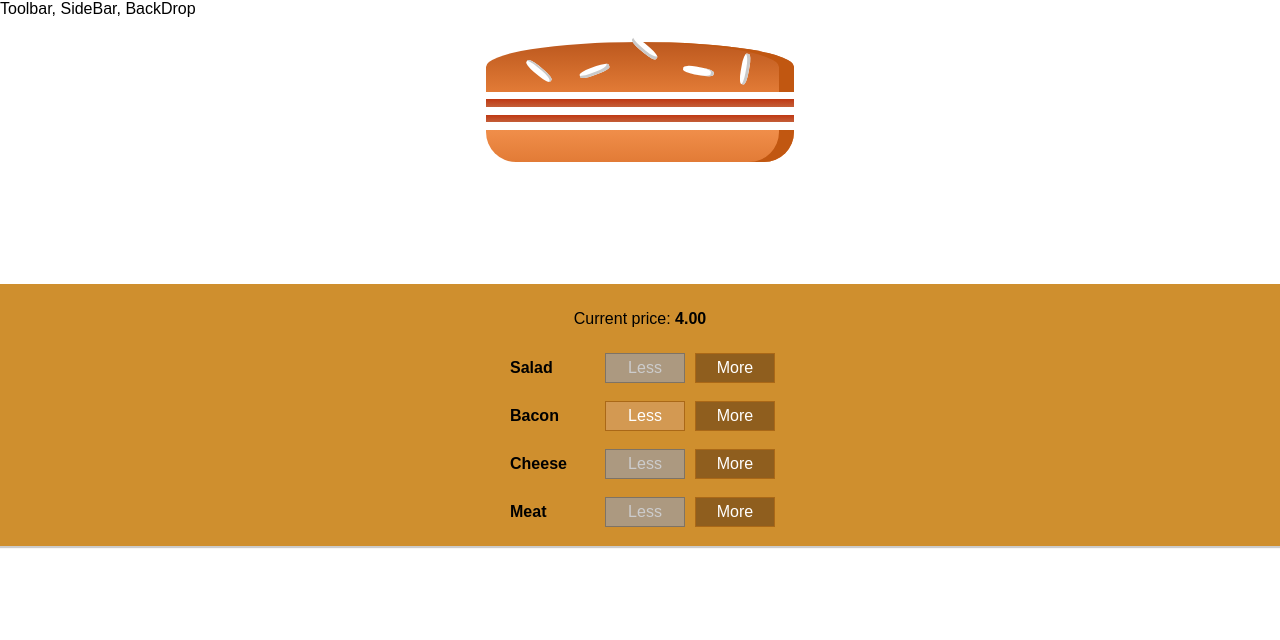
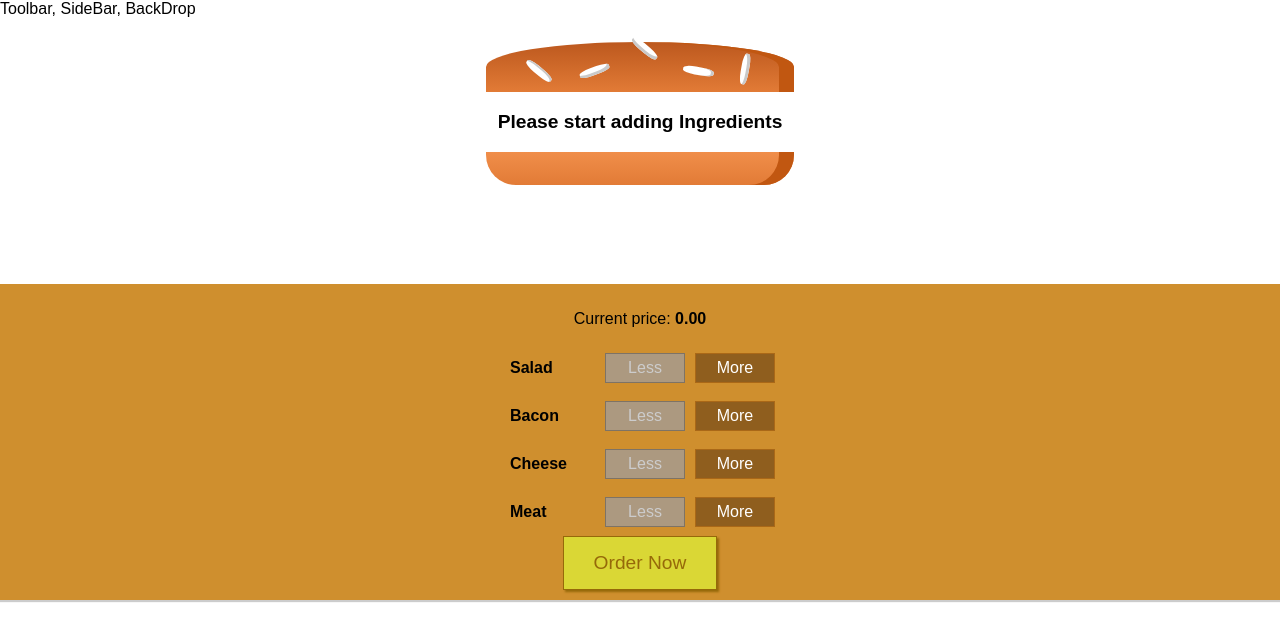
Before and after one commit to tushar1907/React-Application-The-Burger-Builder, a React app in the folder the-burger-builder/: page / in a window 1280 px wide. Shown: the top 640 px of the page. Built offline with nearby package versions, Linux system fonts and the light colour scheme.

Commit message:
Oeder now button added

```diff
--- a/the-burger-builder/src/components/Burger/BuildControls/BuildControls.css
+++ b/the-burger-builder/src/components/Burger/BuildControls/BuildControls.css
@@ -8,3 +8,45 @@
     margin: auto;
     padding: 10px 0;
 }
+
+
+.OrderButton {
+    background-color: #DAD735;
+    outline: none;
+    cursor: pointer;
+    border: 1px solid #966909;
+    color: #966909;
+    font-family: inherit;
+    font-size: 1.2em;
+    padding: 15px 30px;
+    box-shadow: 2px 2px 2px #966909;
+}
+
+.OrderButton:hover, .OrderButton:active {
+    background-color: #A0DB41;
+    border: 1px solid #966909;
+    color: #966909;
+}
+
+.OrderButton:disabled {
+    background-color: #C7C6C6;
+    cursor: not-allowed;
+    border: 1px solid #ccc;
+    color: #888888;
+}
+
+.OrderButton:not(:disabled) {
+    animation: enable 0.3s linear;
+}
+
+@keyframes enable {
+    0% {
+        transform: scale(1);
+    }
+    60% {
+        transform: scale(1.1);
+    }
+    100% {
+        transform: scale(1);
+    }
+}
--- a/the-burger-builder/src/components/Burger/BuildControls/BuildControls.js
+++ b/the-burger-builder/src/components/Burger/BuildControls/BuildControls.js
@@ -19,6 +19,9 @@
             removed={()=> props.ingredientRemoved(ctrl.type)}
             disabled={props.disabled[ctrl.type]}/>
         ))}
+        <border
+        className={classes.OrderButton}
+        disabled={!props.purchaseable} >Order Now</border>
     </div>
 );
 
--- a/the-burger-builder/src/containers/BurgerBuilder/BurgerBuilder.js
+++ b/the-burger-builder/src/containers/BurgerBuilder/BurgerBuilder.js
@@ -19,14 +19,25 @@
         this.state = {
             ingredients: {
                 salad: 0,
-                bacon: 2,
+                bacon: 0,
                 cheese: 0,
                 meat: 0
             },
-            totalPrice: 4
+            totalPrice: 0,
+            purchaseable: false
         }
     }
 
+    updatePurchaseState (ingredients){
+
+        const sum = Object.keys(ingredients).map(igKey=>{
+            return ingredients[igKey]
+        }).reduce((sum,el)=>{
+            return sum + el;
+        },0)
+
+        this.setState({purchaseable: sum > 0});
+    }
 
     addIngredientHandler = (type) =>{
         const oldCount = this.state.ingredients[type];
@@ -39,6 +50,7 @@
         const oldPrice = this.state.totalPrice;
         const netPrice = oldPrice + priceAddition;
         this.setState({totalPrice:netPrice, ingredients:updatedIngredients})
+        this.updatePurchaseState(updatedIngredients);
     }
 
     removeIngredientHandler = (type)=>{
@@ -55,6 +67,7 @@
         const oldPrice = this.state.totalPrice;
         const netPrice = oldPrice - priceSubtracted;
         this.setState({totalPrice:netPrice, ingredients:updatedIngredients})
+        this.updatePurchaseState(updatedIngredients);
     }
 
 
@@ -73,7 +86,9 @@
                         ingredientAdded = {this.addIngredientHandler}
                         ingredientRemoved = {this.removeIngredientHandler}
                         disabled= {disabledInfo}
-                        price={this.state.totalPrice}/>
+                        purchaseable = {this.state.purchaseable}
+                        price={this.state.totalPrice}
+                        />
 
             </Auxillary>
 
```
